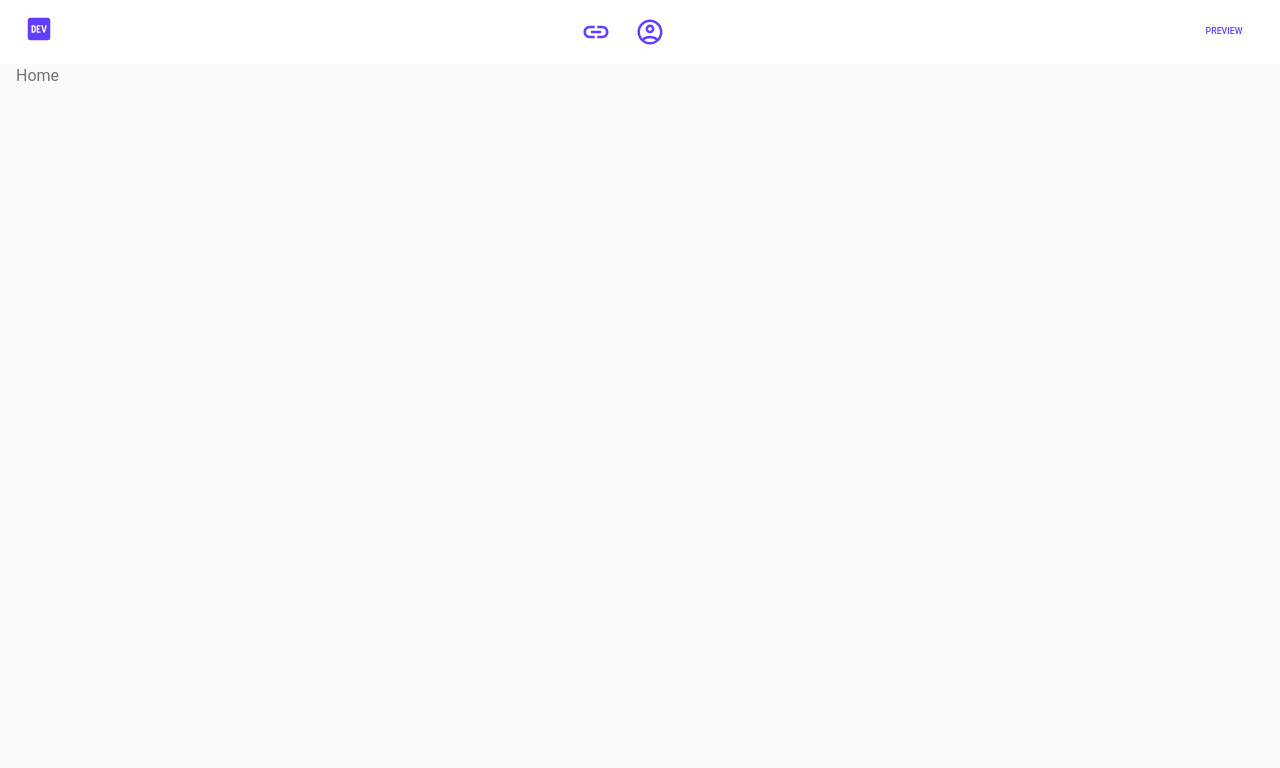
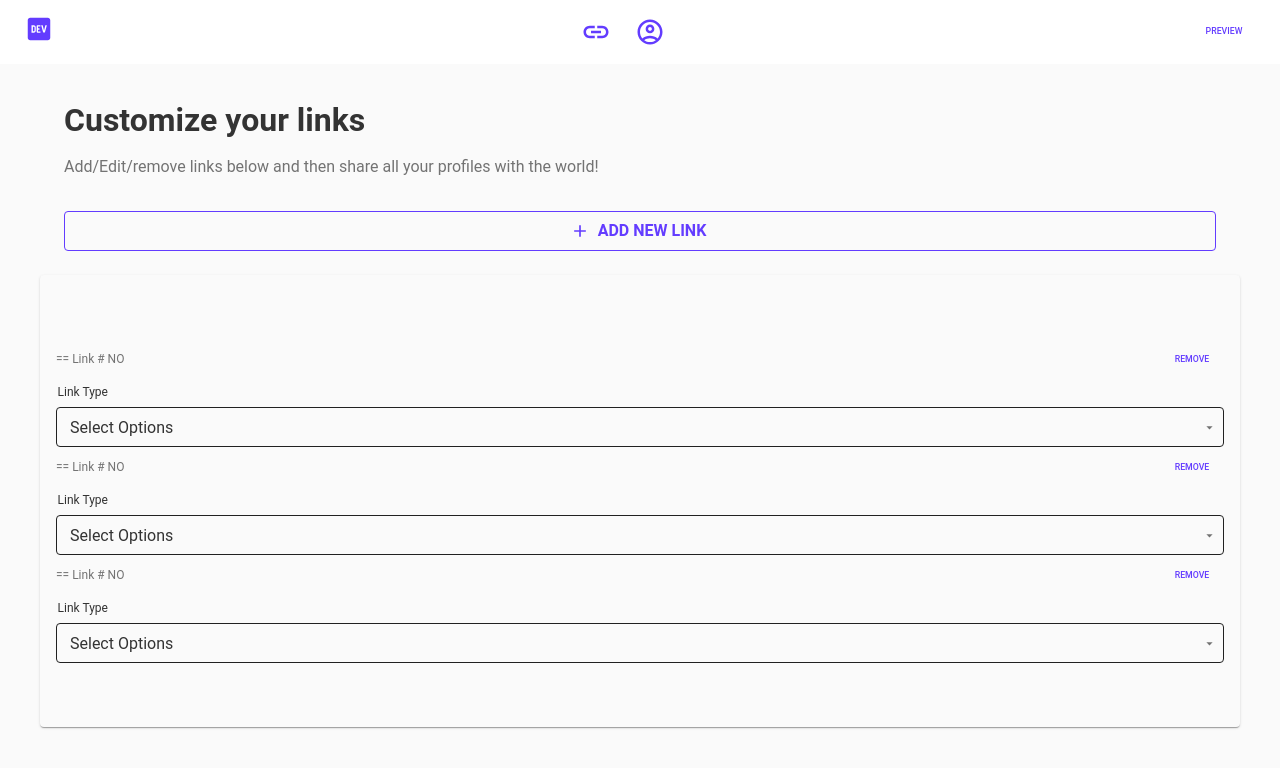
Before and after one commit to olaleykhan/Netree, a React (Vite) app: page / in a window 1280 px wide. Shown: the top 768 px of the page. Built offline with nearby package versions, Linux system fonts and the light colour scheme.

Commit message:
home component

```diff
--- a/src/pages/Home.tsx
+++ /dev/null
@@ -1,9 +0,0 @@
-import React from 'react'
-
-const Home = () => {
-  return (
-    <div>Home</div>
-  )
-}
-
-export default Home
--- /dev/null
+++ b/src/pages/home/Home.tsx
@@ -0,0 +1,17 @@
+import React from 'react'
+import { Box } from '@mui/material'
+import HeadSection from './HeadSection'
+import GetStarted from './GetStarted'
+import LinkAdder from './LinkAdder'
+
+const Home = () => {
+  return (
+    <Box>
+      <HeadSection />
+      {/* <GetStarted /> */}
+      <LinkAdder />
+    </Box>
+  )
+}
+
+export default Home
--- /dev/null
+++ b/src/pages/home/LinkAdder.tsx
@@ -0,0 +1,25 @@
+import React from 'react'
+
+import { Box, Card, CardMedia, Typography, Grid } from "@mui/material"
+import LinkFormCard from './LinkFormCard'
+
+const LinkAdder = () => {
+  return (
+    <Card sx={{
+        bgcolor:"#fafafa",
+        m:3,
+        py: 8,
+        px:2,
+       }} >
+       <Box component="form" >
+        <LinkFormCard />
+        <LinkFormCard />
+        <LinkFormCard />
+
+       </Box>
+
+       </Card>
+  )
+}
+
+export default LinkAdder
--- /dev/null
+++ b/src/pages/home/LinkFormCard.tsx
@@ -0,0 +1,32 @@
+import React from 'react'
+import {Grid, Box, Typography, Button} from '@mui/material'
+import Input from '@/components/base/Input'
+import BaseSelect from '@/components/base/BaseSelect'
+import { SelectChangeEvent } from '@mui/material/Select';
+import { LINK_OPTIONS } from './constants';
+
+const LinkFormCard = () => {
+
+    const [value, setValue] = React.useState('');
+    //
+//   onChange: (e: SelectChangeEvent) => void;
+const onChange = (e: SelectChangeEvent) => {
+    console.log(e, "from selecvt")
+    setValue(e.target.value)
+
+
+
+}
+  return (
+    <Box>
+        <Grid container wrap="nowrap" justifyContent="space-between" alignItems="center" >
+            <Grid item> <Typography variant="body2"> == Link # NO</Typography> </Grid>
+            <Grid item>  <Button>Remove</Button>  </Grid>
+        </Grid>
+
+        <BaseSelect onChange={onChange} value={value} label="Link type" id="select" options={LINK_OPTIONS} />
+    </Box>
+  )
+}
+
+export default LinkFormCard
--- a/src/pages/index.ts
+++ b/src/pages/index.ts
@@ -1,4 +1,4 @@
-export {default as Home} from './Home';
+export {default as Home} from './home/Home';
 export {default as Login} from './Login';
 export {default as Signup} from './Signup';
 export {default as ForgotPassword} from './ForgotPassword';
```
